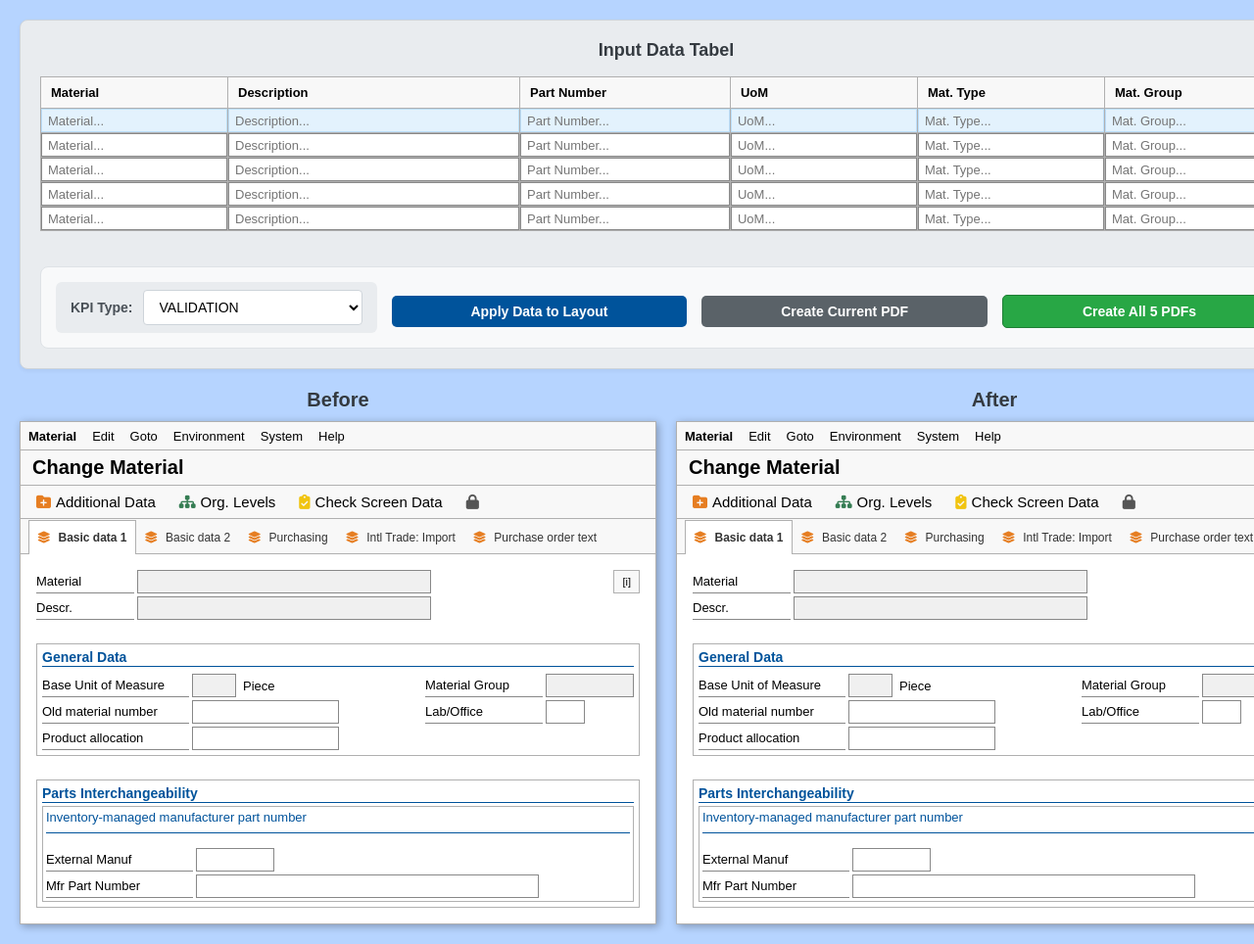
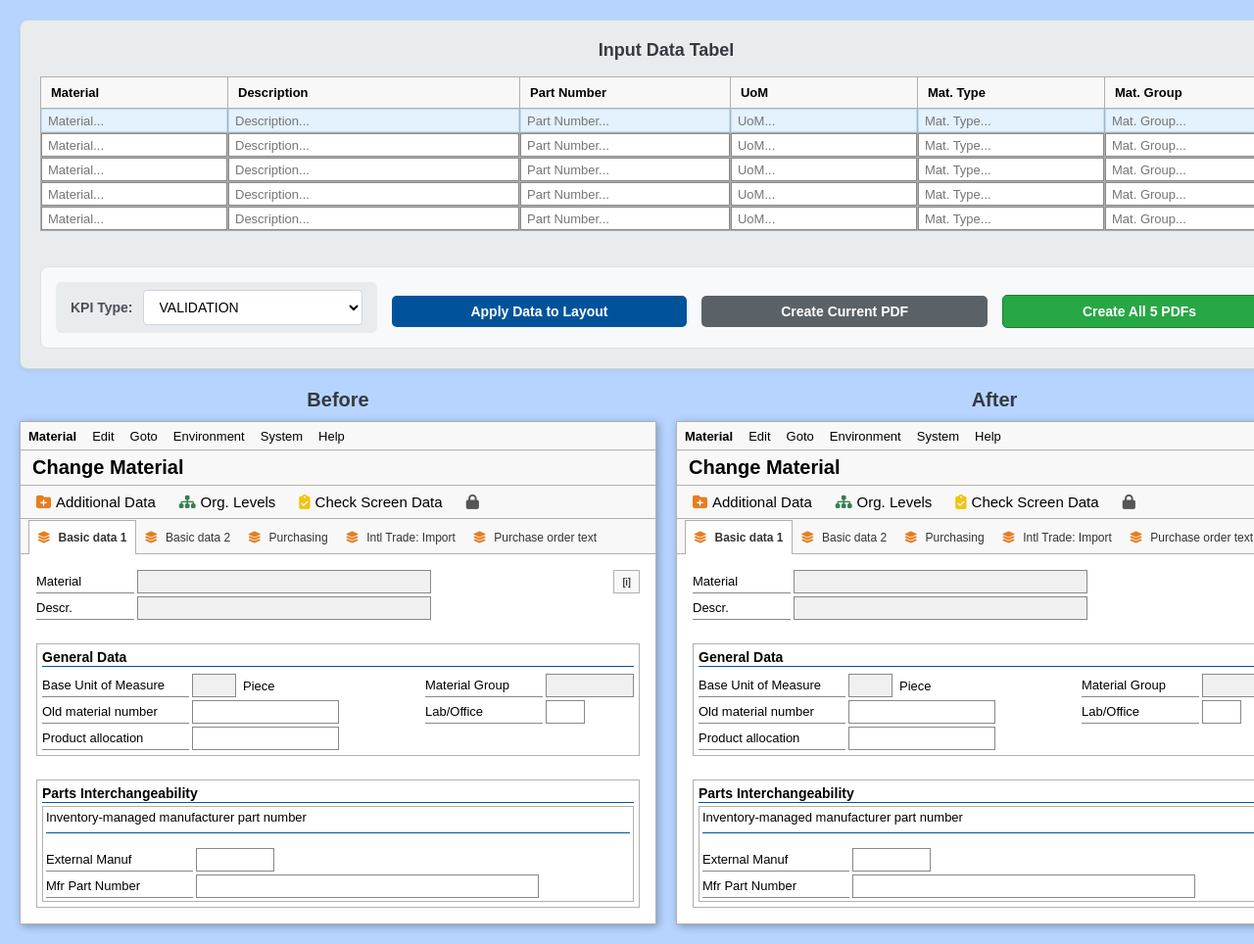
Before and after one commit to pixumi/kpi-pdf-generator, a plain HTML site: page index.html in a window 1280 px wide. Shown: the top 964 px of the page at 98% size. Drawn offline with nearby package versions, Linux system fonts and the light colour scheme.

Commit message:
Update style.css

```diff
--- a/style.css
+++ b/style.css
@@ -393,7 +393,6 @@ input[type="text"] {
 }
 
 .section-header {
-    color: var(--sap-accent-blue);
     font-size: 14px;
     font-weight: 600;
     padding-bottom: 1px;
@@ -506,7 +505,6 @@ input[type="text"][readonly] {
 }
 
 .sub-section-header {
-    color: var(--sap-accent-blue);
     font-size: 13px;
     font-weight: normal;
     padding-bottom: 8px;
```
